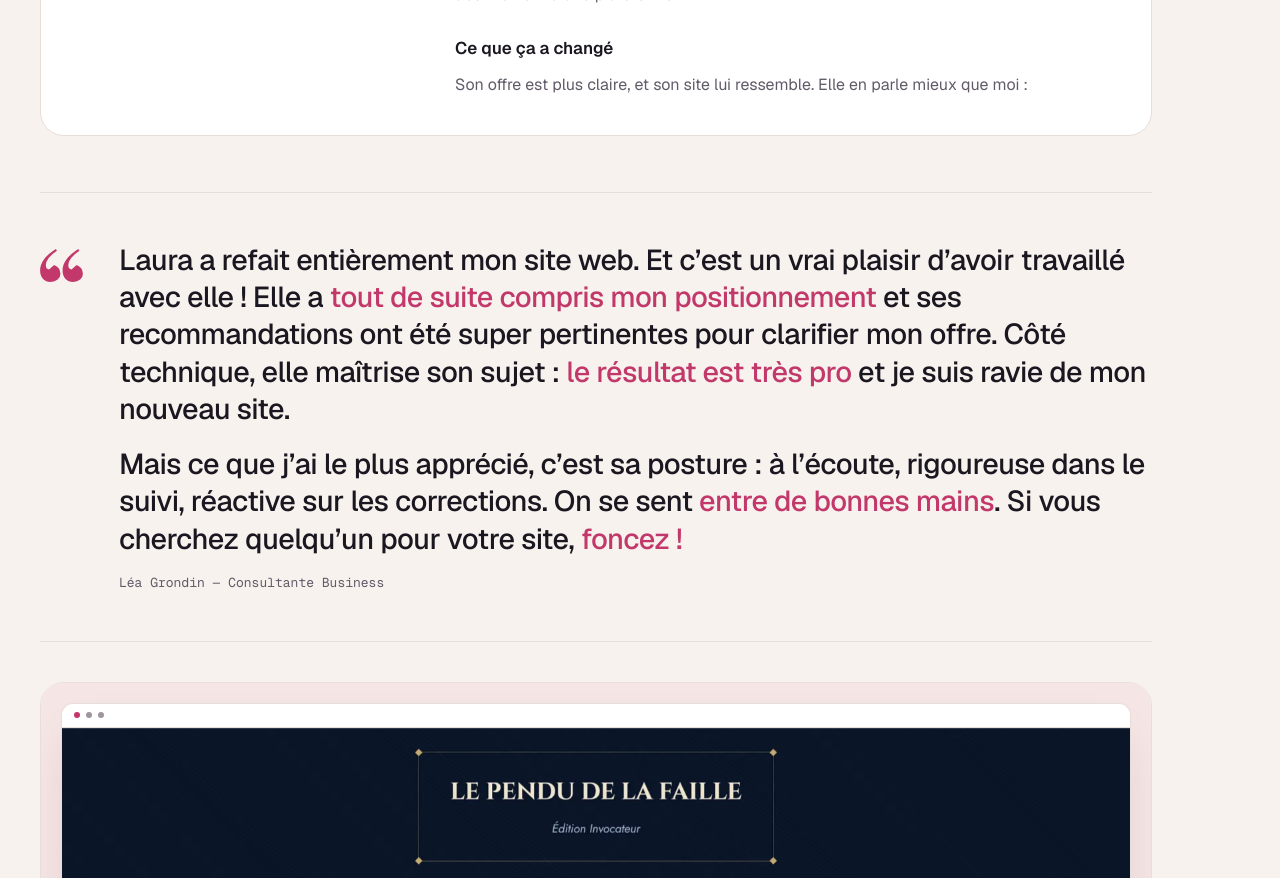
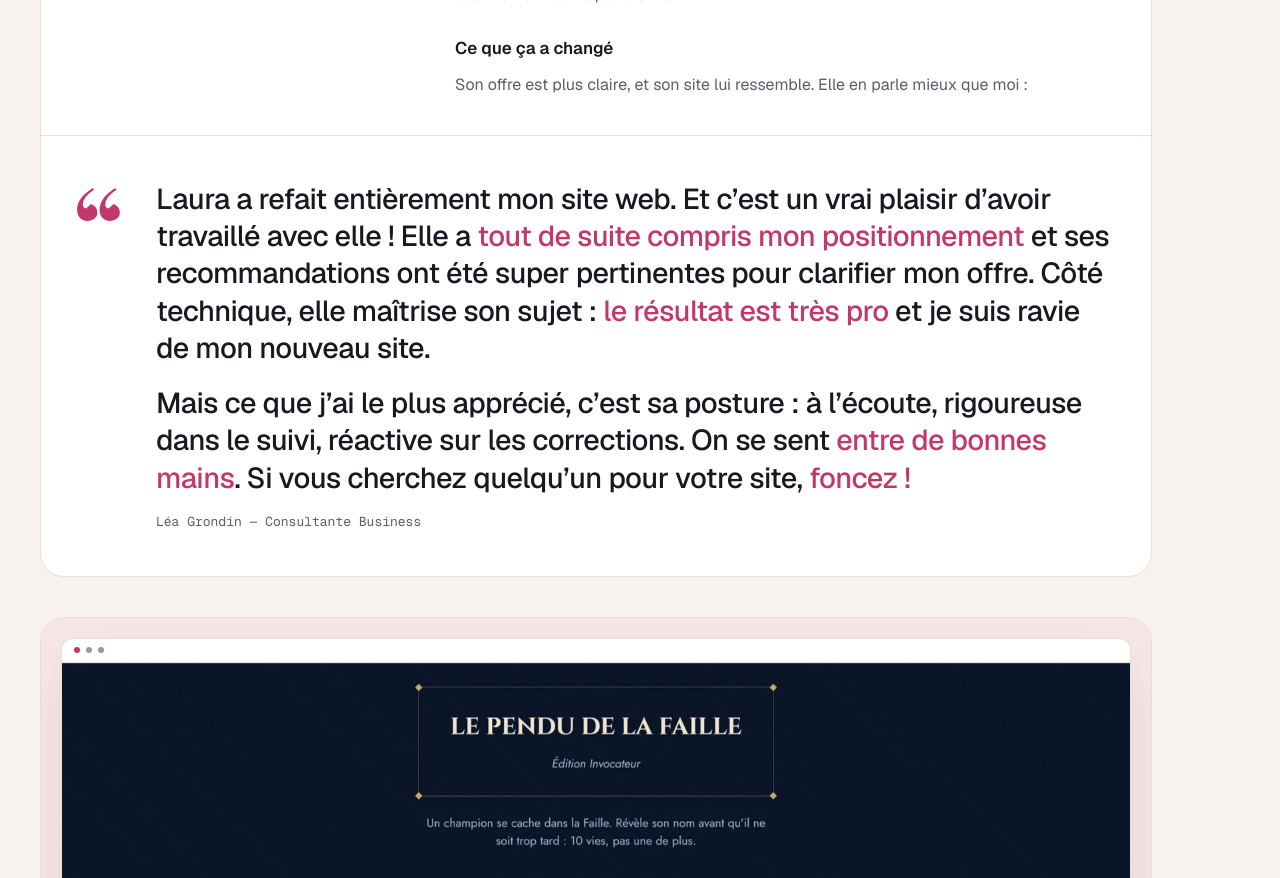
Before and after one commit to Flaura-dev/flaura-dev.com, a Next.js app: page /projets in a window 1280 px wide. Shown: the part 1460-2338 px from the top of the page. Built offline with nearby package versions, Linux system fonts and the light colour scheme; a web font is replaced by a local one.

Commit message:
Place le témoignage de Léa dans l'encart de son projet sur /projets

```diff
--- a/components/projects/ProjectCaseStudy.tsx
+++ b/components/projects/ProjectCaseStudy.tsx
@@ -1,3 +1,4 @@
+import type { ReactNode } from "react";
 import { ArrowUpRightIcon } from "@/components/ui/icons";
 import type { Project } from "@/content/projects";
 import { ProjectVisual } from "./ProjectVisual";
@@ -9,13 +10,15 @@ type ProjectCaseStudyProps = {
   project: Project;
   /** Premier projet de la page : captures chargées tout de suite. */
   eager?: boolean;
+  /** Bas de l'encart, sur toute sa largeur : le témoignage du client. */
+  children?: ReactNode;
 };
 
 /**
  * Version longue d'un projet, sur /projets : le visuel en grand, puis les repères (type,
  * pages, année…) à gauche et le récit à droite. Sur mobile, tout se suit sur une colonne.
  */
-export function ProjectCaseStudy({ project, eager = false }: ProjectCaseStudyProps) {
+export function ProjectCaseStudy({ project, eager = false, children }: ProjectCaseStudyProps) {
   const { caseStudy } = project;
   const facts = [...caseStudy.facts, ["Année", String(project.year)]];
 
@@ -75,6 +78,7 @@ export function ProjectCaseStudy({ project, eager = false }: ProjectCaseStudyPro
           {caseStudy.note && <p className="font-mono text-xs text-muted">{caseStudy.note}</p>}
         </div>
       </div>
+      {children}
     </article>
   );
 }
--- a/components/projects/ProjectsBrowser.tsx
+++ b/components/projects/ProjectsBrowser.tsx
@@ -1,6 +1,6 @@
 "use client";
 
-import { Fragment, Suspense, useEffect, useRef, useState } from "react";
+import { Suspense, useEffect, useRef, useState } from "react";
 import { useSearchParams } from "next/navigation";
 import { CheckIcon, CopyIcon } from "@/components/ui/icons";
 import { projectFilters, projects, testimonial, type ProjectFilter } from "@/content/projects";
@@ -97,10 +97,11 @@ function ProjectsView({ active, onSelect }: ProjectsViewProps) {
       {visible.length > 0 ? (
         <div className="flex flex-col gap-10">
           {visible.map((project, index) => (
-            <Fragment key={project.slug}>
-              <ProjectCaseStudy project={project} eager={index === 0} />
-              {testimonial.projectSlug === project.slug && <Testimonial />}
-            </Fragment>
+            <ProjectCaseStudy key={project.slug} project={project} eager={index === 0}>
+              {testimonial.projectSlug === project.slug && (
+                <Testimonial className="border-t border-line px-6 py-9 md:px-9 md:py-11" />
+              )}
+            </ProjectCaseStudy>
           ))}
         </div>
       ) : (
--- a/components/projects/Testimonial.tsx
+++ b/components/projects/Testimonial.tsx
@@ -1,9 +1,16 @@
 import { QuoteMarkIcon } from "@/components/ui/icons";
 import { testimonial } from "@/content/projects";
+import { cx } from "@/lib/cx";
 
-export function Testimonial() {
+/** Témoignage de Léa. Par défaut entre deux traits (accueil) ; className remplace ce cadre. */
+export function Testimonial({ className }: { className?: string }) {
   return (
-    <figure className="mt-4 flex flex-wrap items-start gap-9 border-y border-line py-12">
+    <figure
+      className={cx(
+        "flex flex-wrap items-start gap-9",
+        className ?? "mt-4 border-y border-line py-12",
+      )}
+    >
       {/* mt-2 : haut du guillemet au niveau des majuscules de la première ligne. */}
       <QuoteMarkIcon className="mt-2 shrink-0 text-pink" />
       <div className="flex flex-[1_1_420px] flex-col gap-4">
```
